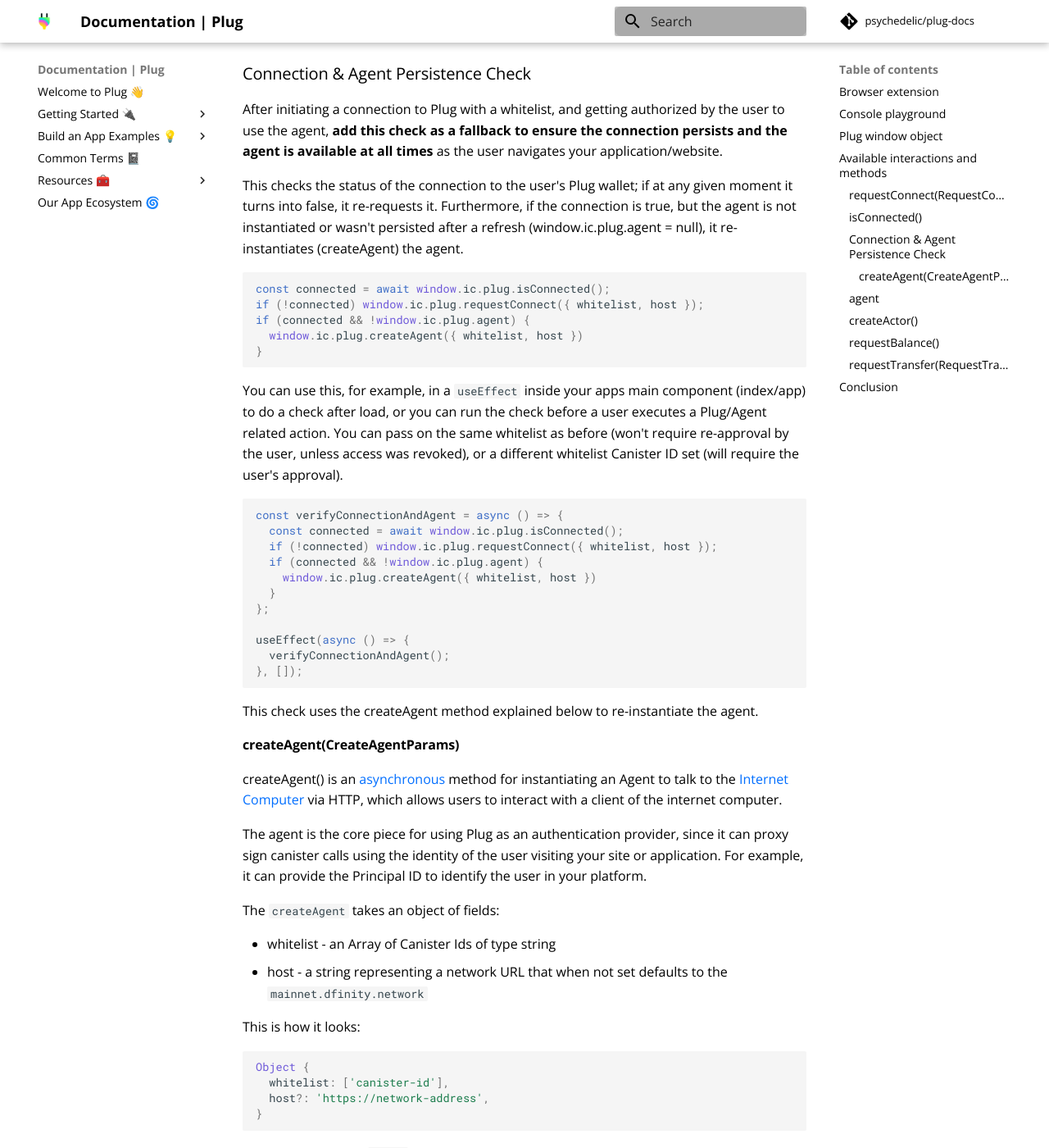
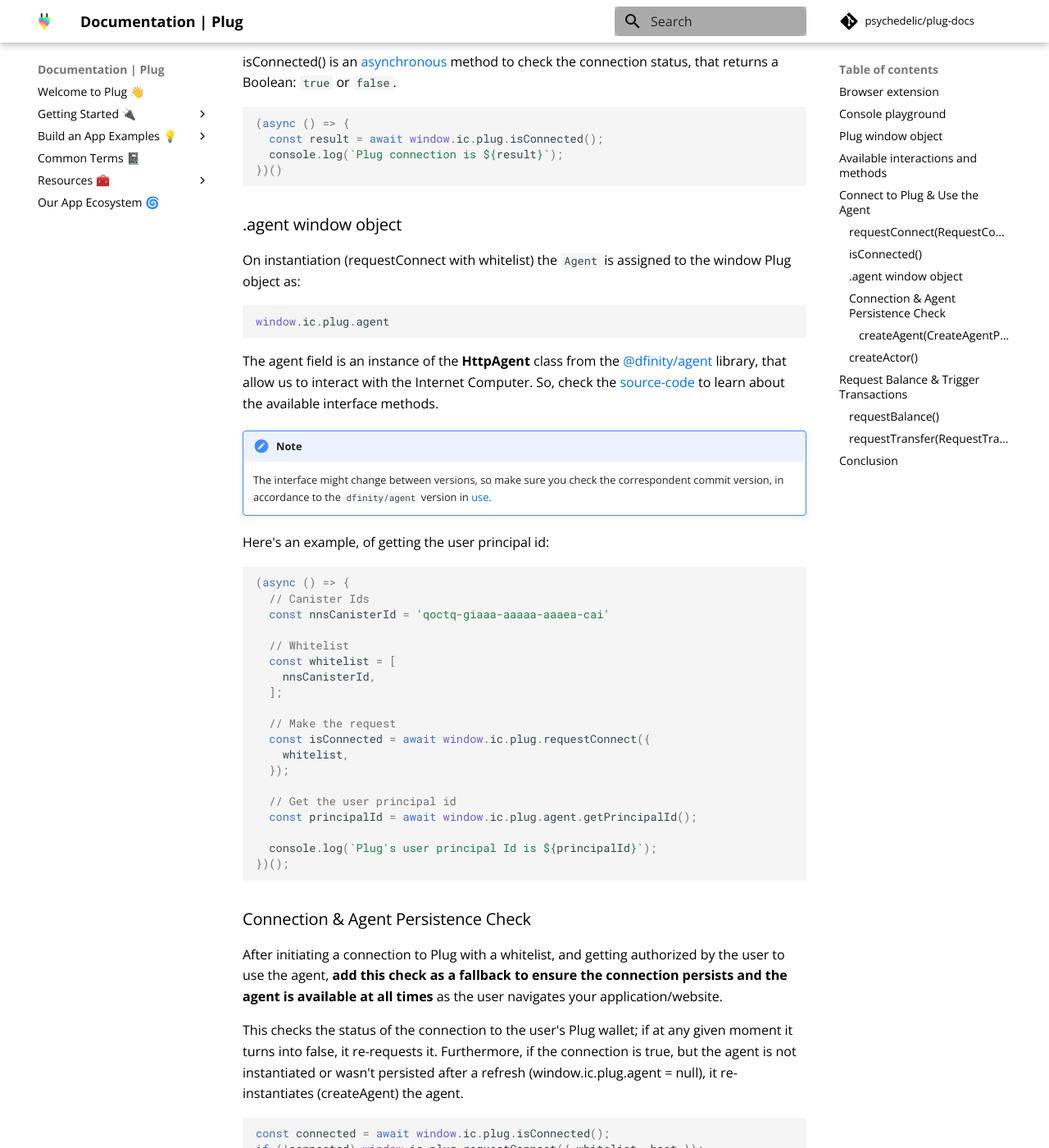
Before and after one commit to Psychedelic/plug-docs, an MkDocs documentation site: the page built from docs/getting-started/connect-to-plug.md, in a window 1280 px wide and 1400 px high, scrolled down 3858 px. Shown: the whole window at 82% size. Built offline with MkDocs 1.6.1 and Material for MkDocs 9.7.7, drawn with Linux system fonts in a browser that asks for light colours; comment, search, counter and statistics services are not loaded; some of the changed text lies outside the part shown.

Commit message:
titles & order

````diff
--- a/docs/getting-started/connect-to-plug.md
+++ b/docs/getting-started/connect-to-plug.md
@@ -60,7 +60,15 @@
 
 To understand how to read the response data for the `requestConnect` call and any other [asynchronous](https://developer.mozilla.org/en-US/docs/Learn/JavaScript/Asynchronous) method, read below.
 
+
+----
+
+
 ## Available interactions and methods
+
+## Connect to Plug & Use the Agent
+Start interacting with the user's wallet by requesting a connect, and if needed, passing the necessary information to request the use of the PlugAgent.
+
 
 ### requestConnect(RequestConnectParams?)
 
@@ -131,6 +139,45 @@
   const result = await window.ic.plug.isConnected();
   console.log(`Plug connection is ${result}`);
 })()
+```
+
+
+### .agent window object
+
+On instantiation (requestConnect with whitelist) the `Agent` is assigned to the window Plug object as:
+
+```js
+window.ic.plug.agent
+```
+
+The agent field is an instance of the **HttpAgent** class from the [@dfinity/agent](https://github.com/dfinity/agent-js) library, that allow us to interact with the Internet Computer. So, check the [source-code](https://github.com/dfinity/agent-js/blob/90b073dc735bfae9f3b1c7fc537bd97347c5cc68/packages/agent/src/agent/api.ts) to learn about the available interface methods.
+
+!!! Note
+
+    The interface might change between versions, so make sure you check the correspondent commit version, in accordance to the `dfinity/agent` version in [use](https://github.com/Psychedelic/plug-controller/blob/main/package.json).
+
+Here's an example, of getting the user principal id:
+
+```js
+(async () => {
+  // Canister Ids
+  const nnsCanisterId = 'qoctq-giaaa-aaaaa-aaaea-cai'
+
+  // Whitelist
+  const whitelist = [
+    nnsCanisterId,
+  ];
+
+  // Make the request
+  const isConnected = await window.ic.plug.requestConnect({
+    whitelist,
+  });
+
+  // Get the user principal id
+  const principalId = await window.ic.plug.agent.getPrincipalId();
+
+  console.log(`Plug's user principal Id is ${principalId}`);
+})();
 ```
 
 ### Connection & Agent Persistence Check
@@ -207,44 +254,6 @@
 })()
 ```
 
-### agent
-
-On instantiation the `Agent` is assigned to the window Plug object as:
-
-```js
-window.ic.plug.agent
-```
-
-The agent field is an instance of the **HttpAgent** class from the [@dfinity/agent](https://github.com/dfinity/agent-js) library, that allow us to interact with the Internet Computer. So, check the [source-code](https://github.com/dfinity/agent-js/blob/90b073dc735bfae9f3b1c7fc537bd97347c5cc68/packages/agent/src/agent/api.ts) to learn about the available interface methods.
-
-!!! Note
-
-    The interface might change between versions, so make sure you check the correspondent commit version, in accordance to the `dfinity/agent` version in [use](https://github.com/Psychedelic/plug-controller/blob/main/package.json).
-
-Here's an example, of getting the user principal id:
-
-```js
-(async () => {
-  // Canister Ids
-  const nnsCanisterId = 'qoctq-giaaa-aaaaa-aaaea-cai'
-
-  // Whitelist
-  const whitelist = [
-    nnsCanisterId,
-  ];
-
-  // Make the request
-  const isConnected = await window.ic.plug.requestConnect({
-    whitelist,
-  });
-
-  // Get the user principal id
-  const principalId = await window.ic.plug.agent.getPrincipalId();
-
-  console.log(`Plug's user principal Id is ${principalId}`);
-})();
-```
-
 
 ### createActor()
 
@@ -301,6 +310,10 @@
   console.log('NNS stats', stats);
 })()
 ```
+
+----
+
+## Request Balance & Trigger Transactions
 
 ### requestBalance()
 
@@ -388,6 +401,7 @@
 
 It's a good practice to check the original [source-code](https://github.com/Psychedelic/plug-controller/blob/main/src/utils/dfx/rosetta.ts#L49) to see the latest type definitions.
 
+---
 
 ## Conclusion
 
````
